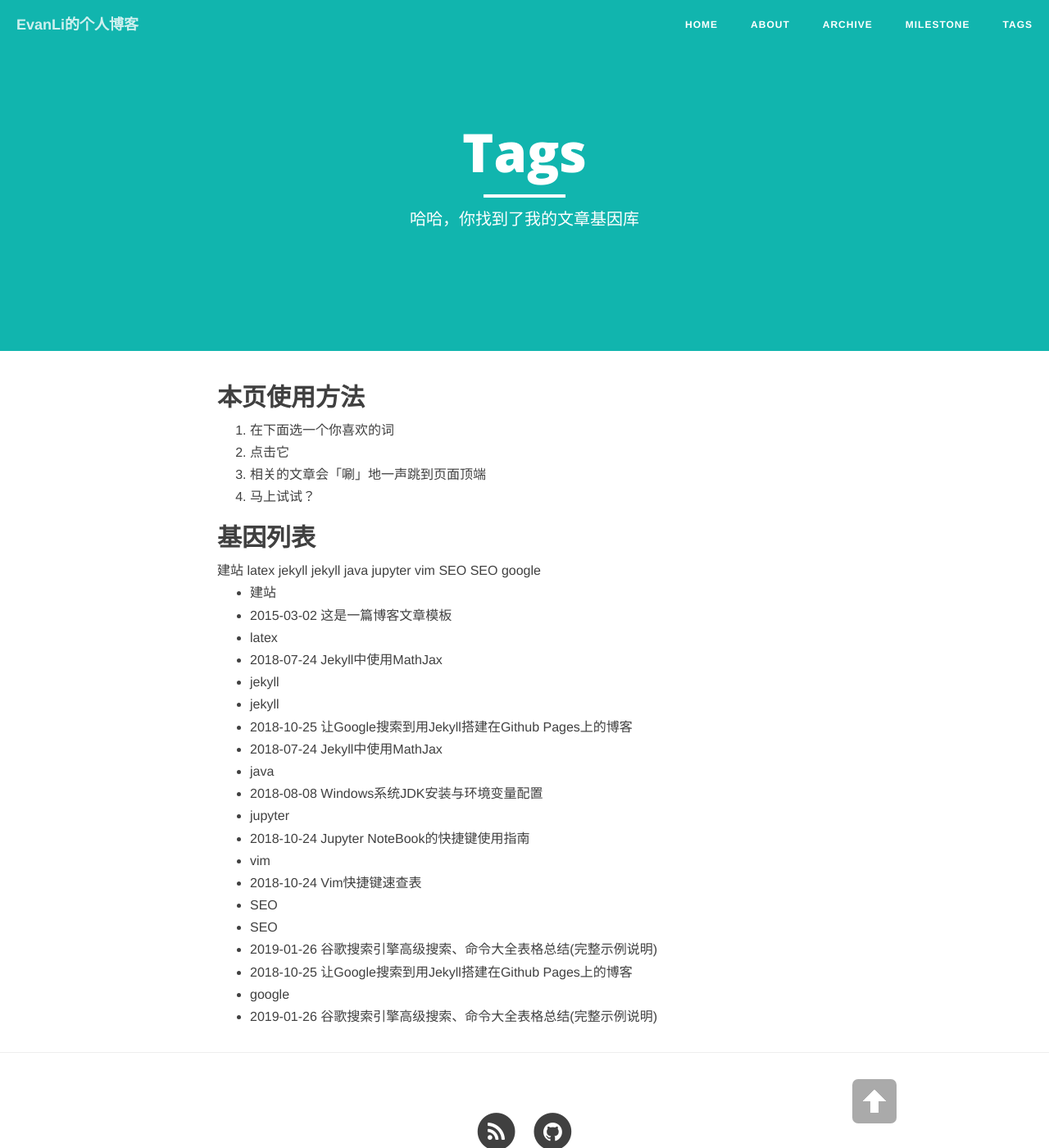
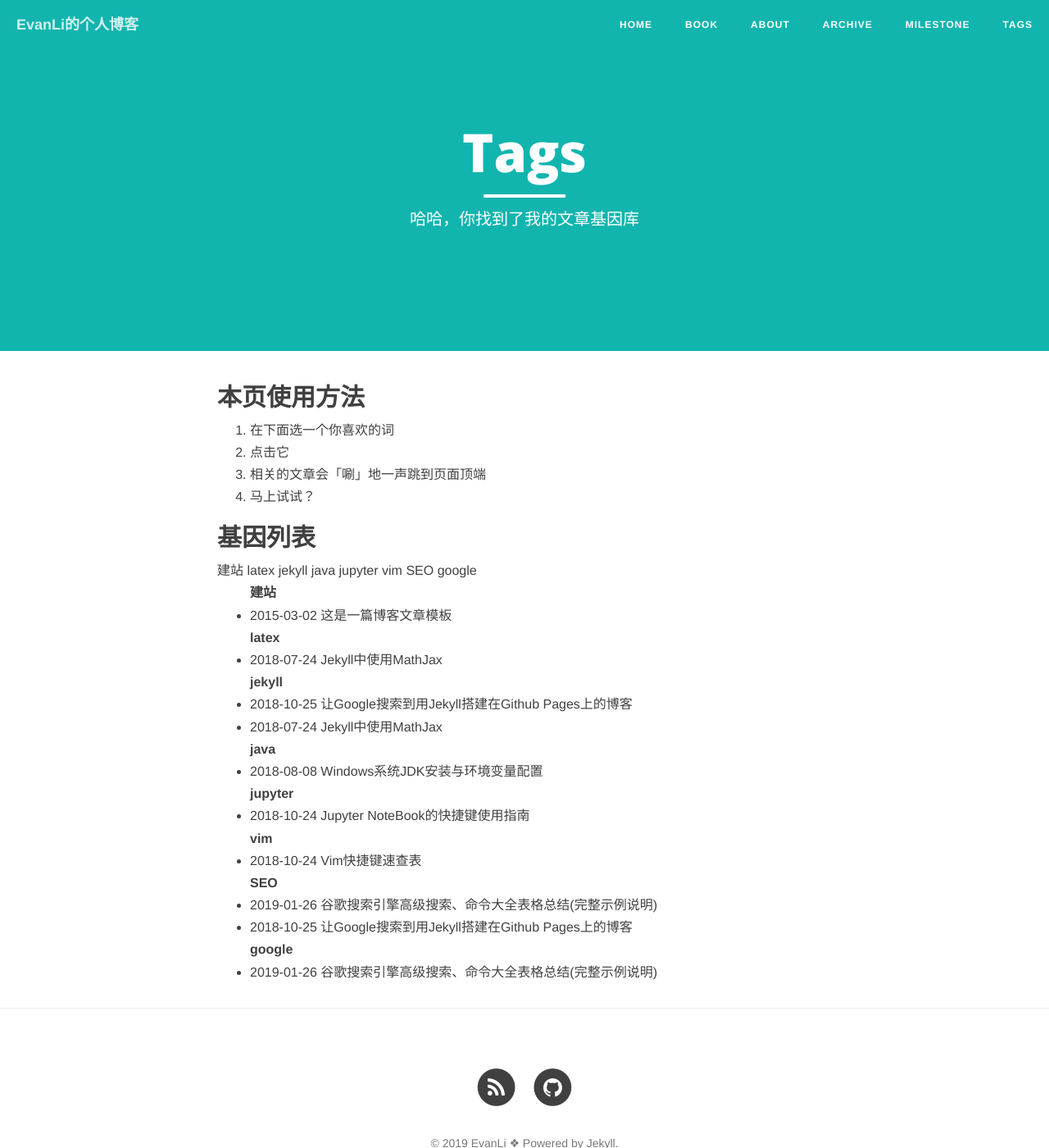
Before and after one commit to EvanLi/EvanLi.github.io, a Jekyll site: the page built from tags.md, in a window 1280 px wide and 1400 px high. Shown: the whole window at 82% size. Built offline with Jekyll 4.4.1, drawn with Linux system fonts in a browser that asks for light colours; nearby versions of some CDN libraries; library files that are not in the unit come from our copies; comment, search, counter and statistics services are not loaded.

Commit message:
Edit tags page.

```diff
--- a/_includes/footer.html
+++ b/_includes/footer.html
@@ -101,22 +101,14 @@
     </div>
 </footer>
 
-<!-- jQuery -->
-<script src="{{ "/assets/js/jquery.min.js " | prepend: site.baseurl }}"></script>
-
 <!-- Bootstrap Core JavaScript -->
 <script src="{{ "/assets/js/bootstrap.min.js " | prepend: site.baseurl }}"></script>
 
 <!-- Custom Theme JavaScript -->
 <script src="{{ "/assets/js/clean-blog.min.js " | prepend: site.baseurl }}"></script>
 
+<!-- Highlight.js -->
+<script src="https://cdnjs.cloudflare.com/ajax/libs/highlight.js/9.15.9/highlight.min.js"></script>
+<script>hljs.initHighlightingOnLoad();</script>
 
-
-<!-- Highlight.js -->
-<script>
-    async("https://cdn.bootcss.com/highlight.js/9.15.9/highlight.min.js",function(){
-        hljs.initHighlightingOnLoad();
-    })
-</script>
-<!-- <link href="http://cdn.bootcss.com/highlight.js/8.6/styles/github.min.css" rel="stylesheet"> -->
-<link href="https://cdn.bootcss.com/highlight.js/9.15.9/styles/github.min.css" rel="stylesheet">
+<link rel="stylesheet" href="https://cdnjs.cloudflare.com/ajax/libs/highlight.js/9.15.9/styles/github.min.css" />
--- a/_includes/head.html
+++ b/_includes/head.html
@@ -10,17 +10,15 @@
     <link rel="canonical" href="{{ page.url | replace:'index.html','' | prepend: site.baseurl | prepend: site.url }}">
 
     <!-- Icons -->
-  <link rel="shortcut icon" href="/img/favicon.ico">
-
+    <link rel="shortcut icon" href="/img/favicon.ico">
+    <!-- jQuery -->
+    <script src="{{ "/assets/js/jquery.min.js " | prepend: site.baseurl }}"></script>
     <!-- Bootstrap Core CSS -->
     <link rel="stylesheet" href="{{ "/assets/css/bootstrap.min.css" | prepend: site.baseurl }}">
-
     <!-- Custom CSS -->
     <link rel="stylesheet" href="{{ "/assets/css/clean-blog.css" | prepend: site.baseurl }}">
-
     <!-- Pygments Github CSS -->
     <link rel="stylesheet" href="{{ "/assets/css/syntax.css" | prepend: site.baseurl }}">
-
     <!-- Custom Fonts -->
     <link href="//maxcdn.bootstrapcdn.com/font-awesome/4.3.0/css/font-awesome.min.css" rel="stylesheet" type="text/css">
     <link href='//fonts.googleapis.com/css?family=Lora:400,700,400italic,700italic' rel='stylesheet' type='text/css'>
@@ -33,8 +31,8 @@
         <script src="https://oss.maxcdn.com/libs/respond.js/1.4.2/respond.min.js"></script>
     <![endif]-->
     <script type="text/x-mathjax-config">MathJax.Hub.Config({tex2jax: {inlineMath: [['$','$'], ['\\(','\\)']]}});</script>
-<!--     <script type="text/javascript" async src="//cdn.mathjax.org/mathjax/latest/MathJax.js?config=TeX-MML-AM_CHTML"></script> -->
+    <!--     <script type="text/javascript" async src="//cdn.mathjax.org/mathjax/latest/MathJax.js?config=TeX-MML-AM_CHTML"></script> -->
     <script type="text/javascript" async src="//cdnjs.cloudflare.com/ajax/libs/mathjax/2.7.5/MathJax.js?config=TeX-MML-AM_CHTML"></script>
-<!-- busuanzi script  -->
+    <!-- busuanzi script  -->
     <script async src="//busuanzi.ibruce.info/busuanzi/2.3/busuanzi.pure.mini.js"></script>
 </head>
--- a/_includes/nav.html
+++ b/_includes/nav.html
@@ -18,6 +18,9 @@
                 <li>
                     <a href="{{ site.baseurl }}/">Home</a>
                 </li>
+                <li>
+                    <a href="{{ "/programming-book" | prepend: site.baseurl }}" target="_blank">Book</a>
+                </li>
                 {% for page in site.pages %}{% if page.title %}{% if page.title != 'Note' %}
                 <li>
                     <a href="{{ page.url | prepend: site.baseurl }}">{{ page.title }}</a>
--- a/tags.md
+++ b/tags.md
@@ -16,35 +16,31 @@ header-img: "img/semantic.jpg"
 
 <div id='tag_cloud'>
 {% for tag in site.tags %}
-{% for post in tag[1] %}{% if post.categories contains 'blog' %}
 	<a href="#{{ tag[0] }}" title="{{ tag[0] }}" rel="{{ tag[1].size }}">{{ tag[0] }}</a>
-{% endif %}{% endfor %}
 {% endfor %}
 </div>
 
 
 <ul class="listing">
 {% for tag in site.tags %}
-	{% for post in tag[1] %}{% if post.categories contains 'blog' %}
-  		<li class="listing-seperator" id="{{ tag[0] }}">{{ tag[0] }}</li>
-  	{% endif %}{% endfor %}
-	{% for post in tag[1] %}{% if post.categories contains 'blog' %}
+    <b id = "{{ tag[0] }}">{{ tag[0] }}</b>
+	{% for post in tag[1] %}
 		<li class="listing-item">
 		<time datetime="{{ post.date | date:"%Y-%m-%d" }}">{{ post.date | date:"%Y-%m-%d" }}</time>
 		<a href="{{ post.url }}" title="{{ post.title }}">{{ post.title }}</a>
 		</li>
-	{% endif %}{% endfor %}
+	{% endfor %}
 {% endfor %}
 </ul>
 
-<script src="/media/js/jquery.tagcloud.js" type="text/javascript" charset="utf-8"></script>
-<script language="javascript">
+<script src="/assets/js/jquery.tagcloud.js" type="text/javascript" charset="utf-8"></script>
+
+<script type="text/javascript">
 $.fn.tagcloud.defaults = {
-    size: {start: 1, end: 1, unit: 'em'},
-      color: {start: '#f8e0e6', end: '#ff3333'}
+  size: {start: 14, end: 18, unit: 'pt'},
+  color: {start: '#cde', end: '#f52'}
 };
-
-$(function () {
+$(function() {
     $('#tag_cloud a').tagcloud();
 });
 </script>
```
